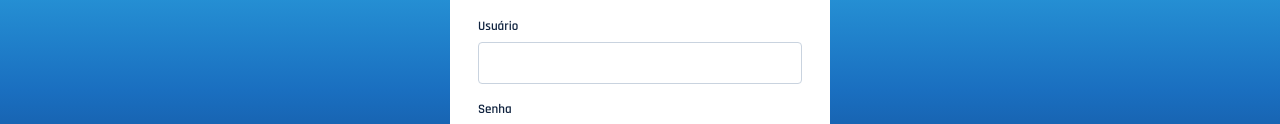
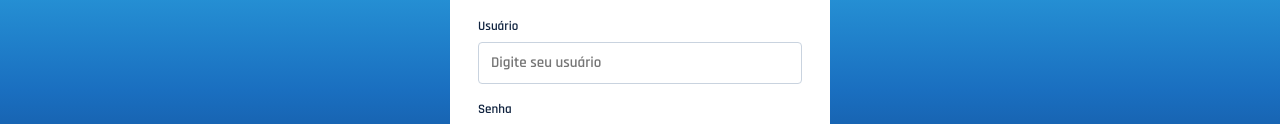
Before and after one commit to giordannaevangelista501-commits/meu-primeiro-site, a plain HTML site: page index.html in a window 1280 px wide. Shown: the part 470-594 px from the top of the page. Drawn offline with Linux system fonts and the light colour scheme.

Commit message:
Adiciona dica no campo de usuário do login

```diff
--- a/index.html
+++ b/index.html
@@ -28,7 +28,7 @@
       <form action="painel.html">
         <!-- O "for" da label liga o texto ao campo com o mesmo "id". -->
         <label for="usuario">Usuário</label>
-        <input id="usuario" type="text" autocomplete="username" required />
+        <input id="usuario" type="text" autocomplete="username" placeholder="Digite seu usuário" required />
         <label for="senha">Senha</label>
         <!-- type="password" esconde o que é digitado. -->
         <input
```
